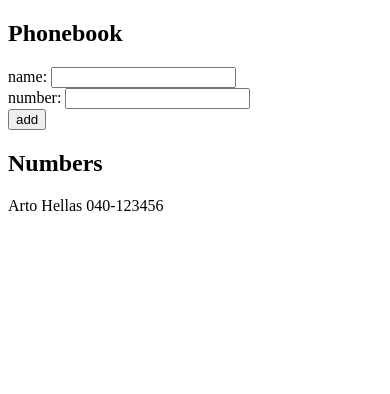
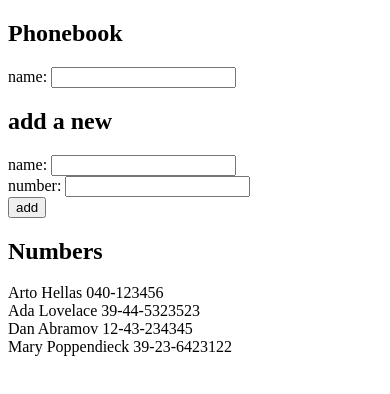
Before and after one commit to DianaMukaliyeva/fullstackopen2020, a React (Create React App) app in the folder part2/phonebook/: page / in a window 390 px wide. Shown: the top 394 px of the page. Built offline with nearby package versions, Linux system fonts and the light colour scheme.

Commit message:
2.9*: The Phonebook Step4

```diff
--- a/part2/phonebook/src/App.js
+++ b/part2/phonebook/src/App.js
@@ -2,9 +2,24 @@
 import Contact from './components/Contact';
 
 const App = () => {
-    const [persons, setPersons] = useState([{ name: 'Arto Hellas', number: '040-123456' }]);
+    const [persons, setPersons] = useState([
+        { name: 'Arto Hellas', number: '040-123456' },
+        { name: 'Ada Lovelace', number: '39-44-5323523' },
+        { name: 'Dan Abramov', number: '12-43-234345' },
+        { name: 'Mary Poppendieck', number: '39-23-6423122' },
+    ]);
     const [newName, setNewName] = useState('');
     const [newNumber, setNewNumber] = useState('');
+    const [filter, setFilter] = useState('');
+
+    const personsToShow =
+        filter === ''
+            ? persons
+            : persons.filter(person => person.name.toLowerCase().includes(filter.toLowerCase()));
+
+    const handleFilter = event => {
+        setFilter(event.target.value);
+    };
 
     const handleName = event => {
         setNewName(event.target.value);
@@ -29,6 +44,10 @@
     return (
         <div>
             <h2>Phonebook</h2>
+            <div>
+                name: <input value={filter} onChange={handleFilter} />
+            </div>
+            <h2>add a new</h2>
             <form onSubmit={addContact}>
                 <div>
                     name: <input value={newName} onChange={handleName} />
@@ -41,7 +60,7 @@
                 </div>
             </form>
             <h2>Numbers</h2>
-            {persons.map(person => (
+            {personsToShow.map(person => (
                 <Contact key={person.name} person={person} />
             ))}
         </div>
```
